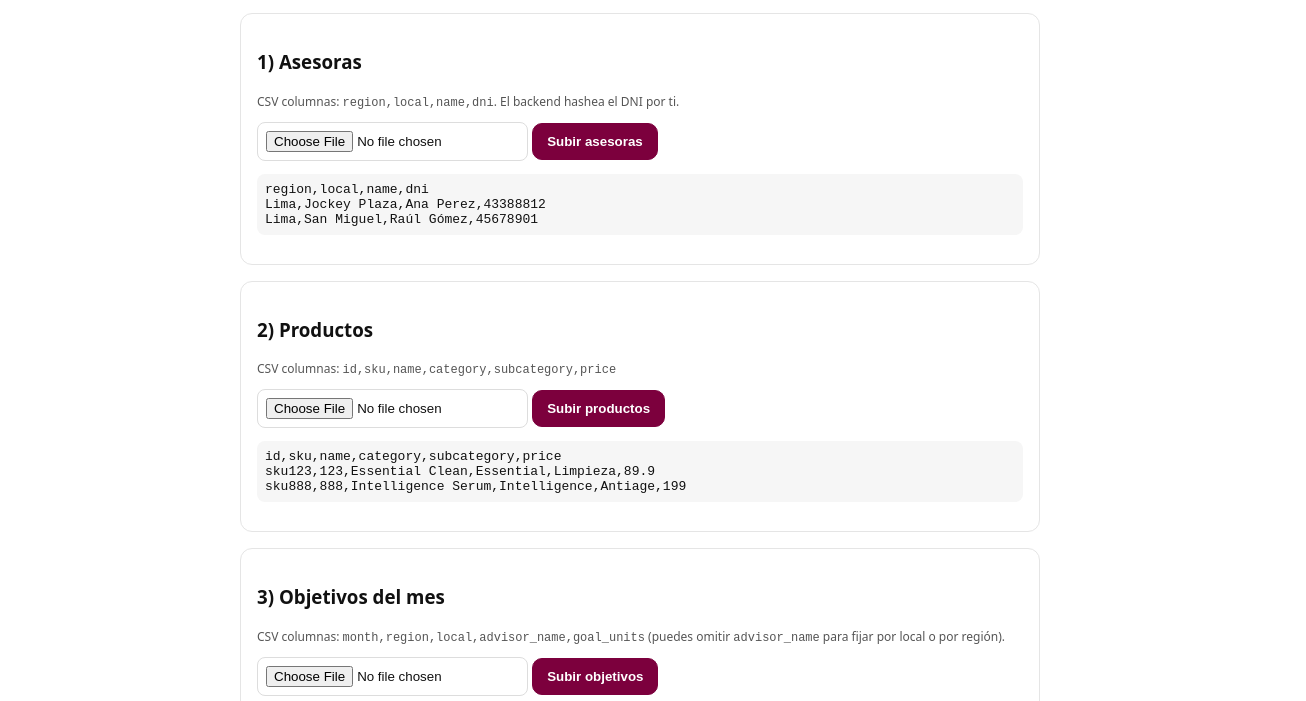
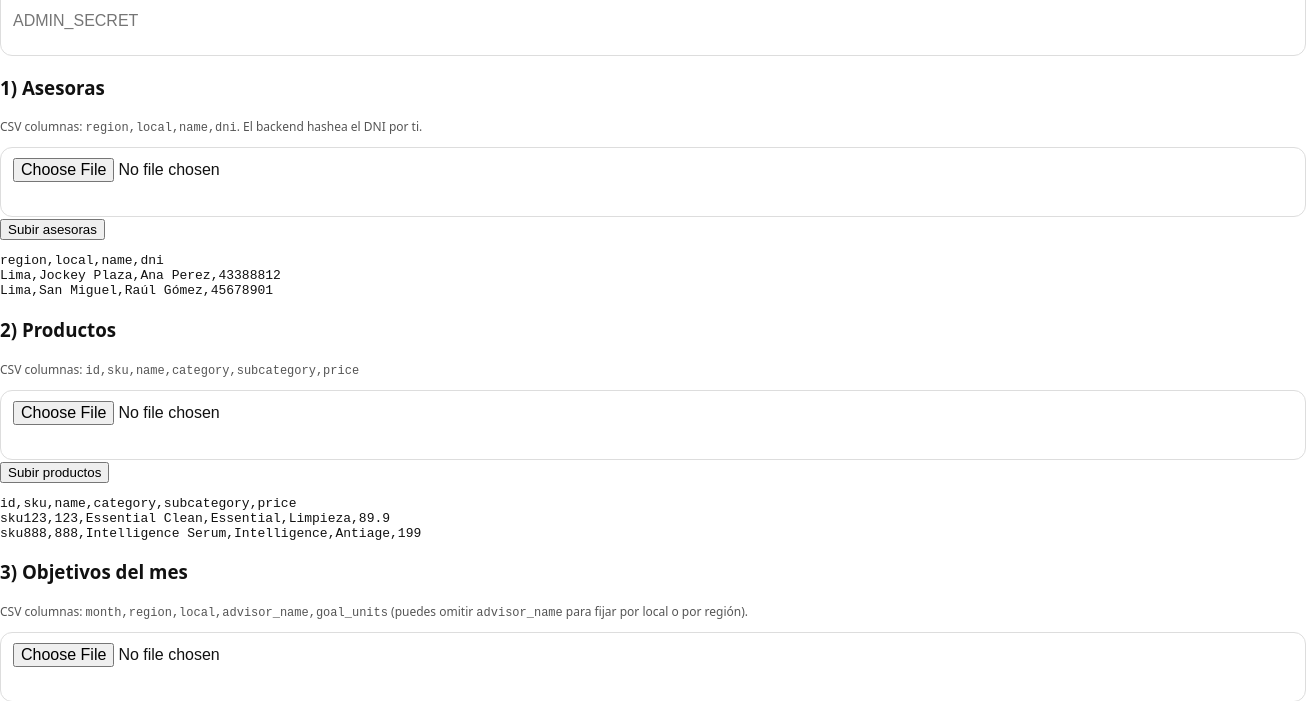
Before and after one commit to rvegagit/revincentivos-backend, a website: page admin/index.html in a window 1280 px wide. Shown: the part 129-830 px from the top of the page, 1306 px wide, since content can reach past the window. Drawn offline with Linux system fonts and the light colour scheme.

Commit message:
Update index.html

```diff
--- a/admin/index.html
+++ b/admin/index.html
@@ -1,19 +1,31 @@
 <!doctype html>
 <html lang="es">
 <head>
-  <meta charset="utf-8">
-  <meta name="viewport" content="width=device-width,initial-scale=1">
-  <title>Reviderm · Admin import</title>
-  <style>
-    body{font-family:system-ui,-apple-system,Segoe UI,Roboto,Ubuntu;max-width:800px;margin:24px auto;padding:0 12px;color:#111}
-    h1{font-size:20px}
-    .card{border:1px solid #e5e5e5;border-radius:12px;padding:16px;margin:16px 0}
-    input,select{padding:8px;border:1px solid #ddd;border-radius:8px}
-    button{padding:10px 14px;border-radius:10px;border:1px solid #7c003d;background:#7c003d;color:#fff;font-weight:700;cursor:pointer}
-    .row{display:flex;gap:12px;align-items:center;flex-wrap:wrap}
-    .small{font-size:12px;color:#555}
-    pre{background:#f6f6f6;padding:8px;border-radius:8px;overflow:auto}
-  </style>
+  <meta name="viewport" content="width=device-width, initial-scale=1, maximum-scale=1, viewport-fit=cover">
+<meta name="format-detection" content="telephone=no">
+<style>
+  :root{ --berry:#7c003d; }
+  html,body{ margin:0; }
+  body{ font-family:system-ui,-apple-system,Segoe UI,Roboto,Ubuntu; color:#111; background:#fff; }
+  /* La pantalla de login debe poder desplazarse en móviles */
+  #screen-login{ min-height:100dvh; overflow:auto; display:flex; }
+  .container{ width:100%; max-width:720px; margin:0 auto; padding:16px; }
+  .login-card{ background:#fff; border:1px solid #eee; border-radius:12px; padding:16px; }
+
+  /* Formulario 100% ancho + alto de toque cómodo */
+  label{ display:block; font-weight:600; font-size:14px; margin:12px 0 6px; }
+  select, input{
+    width:100%; height:48px; font-size:16px; /* 16px evita zoom de iOS */
+    border:1px solid #ddd; border-radius:12px; padding:10px 12px; background:#fff;
+    appearance:auto; -webkit-appearance:menulist;
+  }
+  /* Botón grande, berry + letras blancas */
+  .btn{ width:100%; height:48px; border:none; border-radius:12px; background:var(--berry); color:#fff; font-weight:700; cursor:pointer; }
+
+  /* Pequeñas utilidades */
+  .small{ color:#555; font-size:12px; }
+  .mt{ margin-top:12px; }
+</style>
 </head>
 <body>
   <h1>Reviderm · Carga mensual (CSV)</h1>
```
